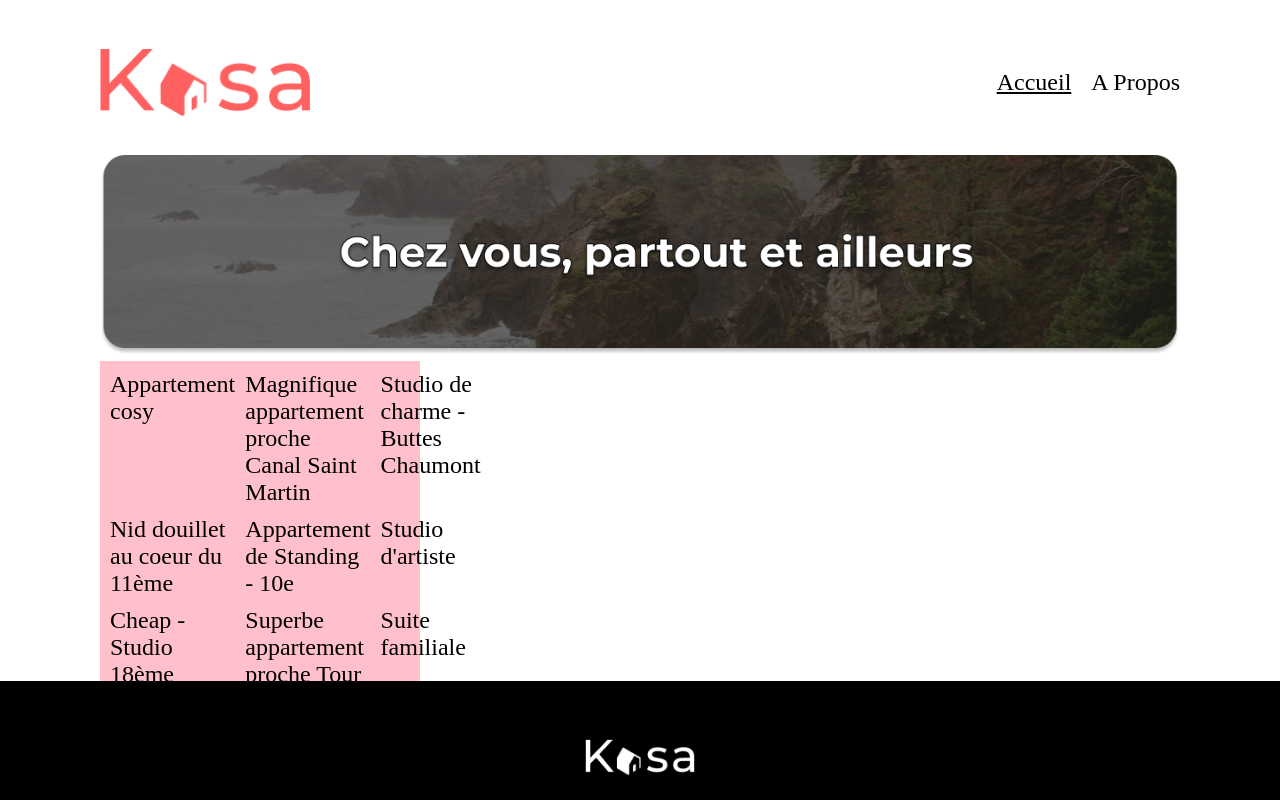
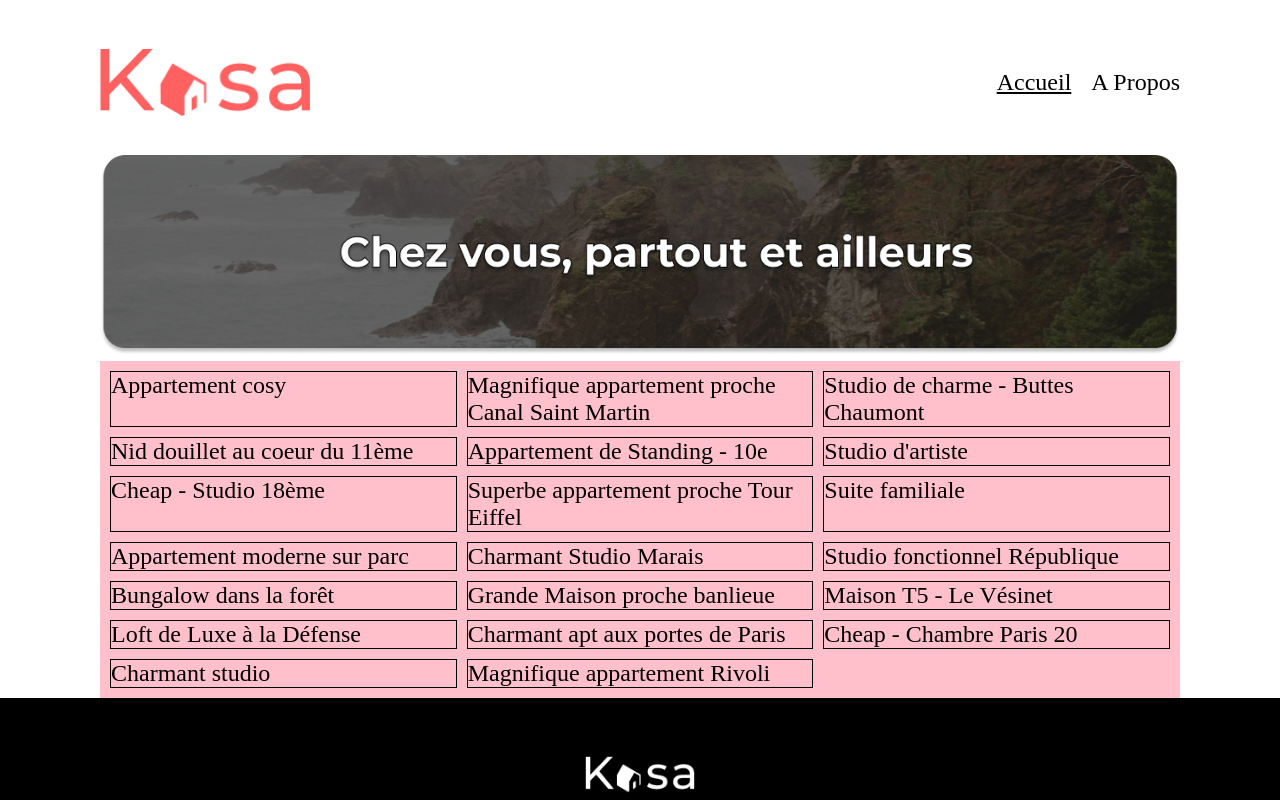
Before and after one commit to NatashaFinkel/Kasa, a React (Create React App) app: page / in a window 1280 px wide. Shown: the top 800 px of the page. Built offline with nearby package versions, Linux system fonts and the light colour scheme.

Commit message:
Clean code

```diff
--- a/src/components/gallery/_gallery-container.scss
+++ b/src/components/gallery/_gallery-container.scss
@@ -3,8 +3,11 @@
   background-color: pink;
   display: grid;
   grid-template-columns: repeat(3, 1fr);
-  height: 300px;
-  width: 300px;
   gap: 10px;
   padding: 10px;
 }
+
+.card {
+  display: flex;
+  border: 1px solid black;
+}
--- a/src/components/home/HomeBanner.jsx
+++ b/src/components/home/HomeBanner.jsx
@@ -2,9 +2,11 @@ import homeBannerImg from "../../assets/homeBanner.png";
 
 function HomeBanner() {
   return (
-    <div>
-      <img src={homeBannerImg}className="full-width" alt="bannière de la page d'accueil"></img>
-    </div>
+    <img
+      src={homeBannerImg}
+      className="full-width"
+      alt="bannière de la page d'accueil"
+    ></img>
   );
 }
 
```
